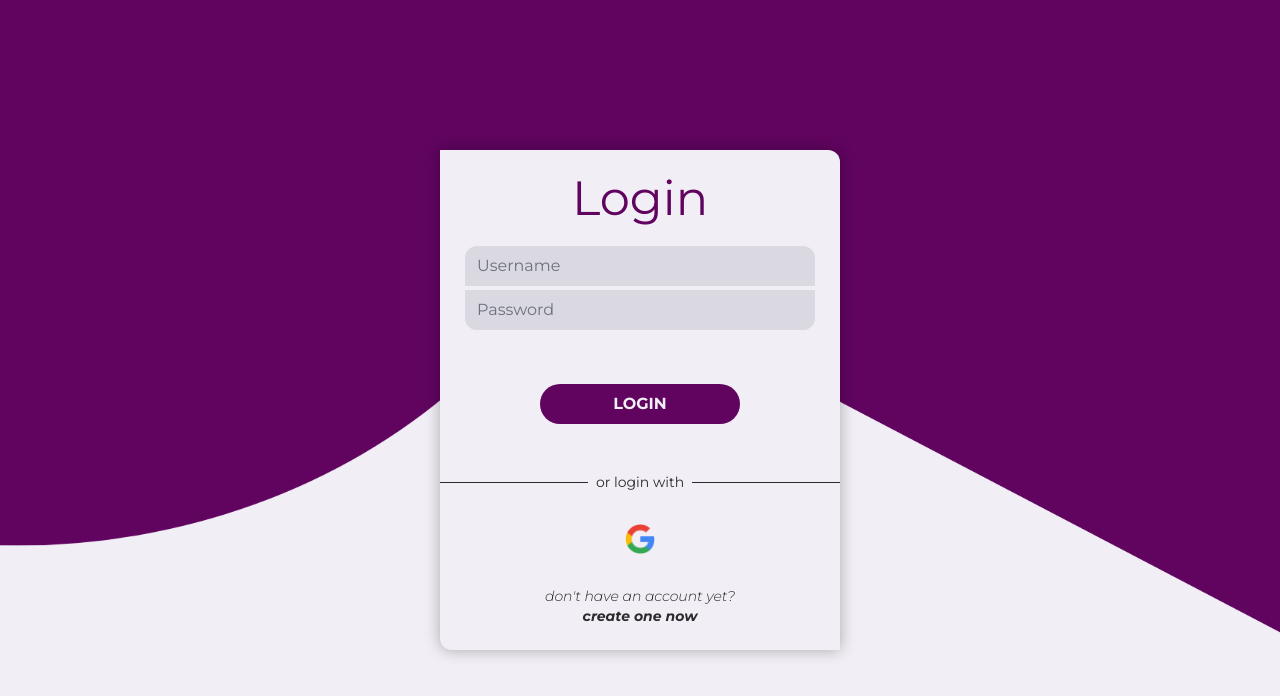
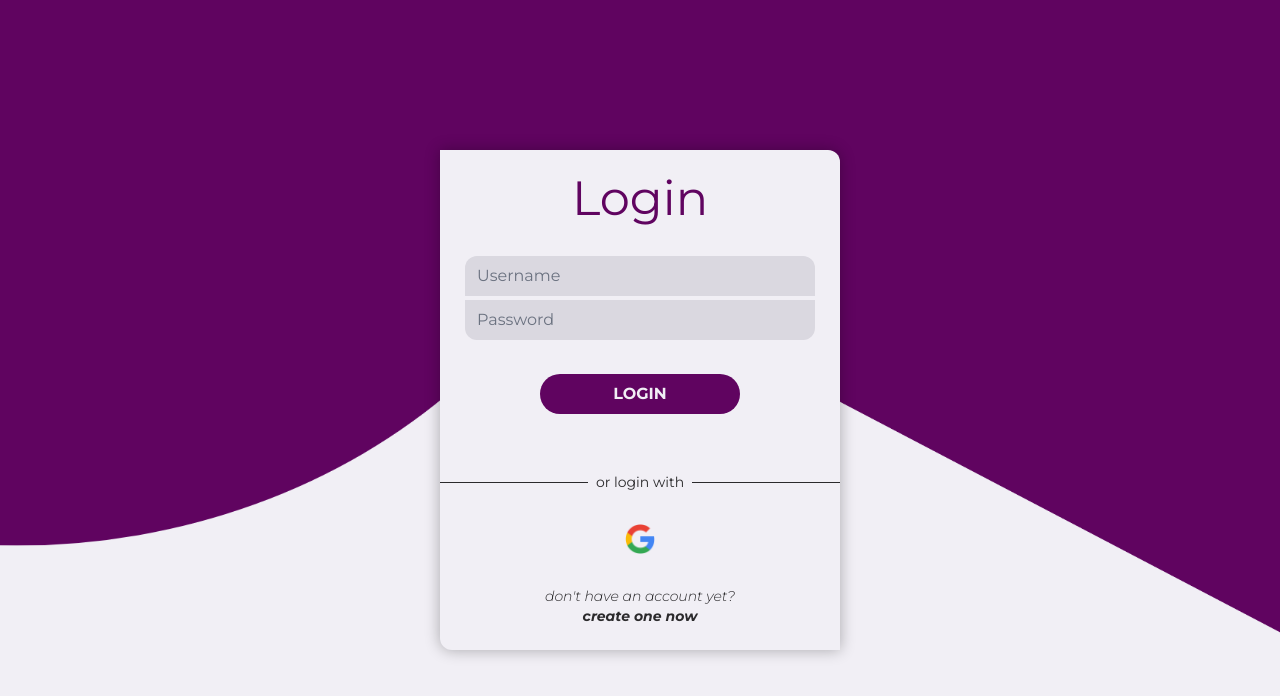
Before and after one commit to LeandroRochAlg/job-failure, a Vue app: page /login in a window 1280 px wide. Shown: the top 696 px of the page. Built offline with nearby package versions, Linux system fonts and the light colour scheme; no server answers.

Commit message:
refactor: Fix minor errors

```diff
--- a/src/components/auth/LoginForm.vue
+++ b/src/components/auth/LoginForm.vue
@@ -1,5 +1,5 @@
 <template>
-    <form @submit.prevent="login" class="flex flex-col h-full justify-between w-full">
+    <form @submit.prevent="login" class="flex flex-col h-full justify-evenly w-full">
         <div class="w-full flex flex-col">
             <Input type="text" v-model="username" placeHolder="Username" position="top"/>
             <Input type="password" v-model="password" placeHolder="Password" position="bottom"/>
--- a/src/components/auth/RegisterForm.vue
+++ b/src/components/auth/RegisterForm.vue
@@ -1,5 +1,5 @@
 <template>
-    <form @submit.prevent="register" class="flex flex-col h-full justify-between w-full">
+    <form @submit.prevent="register" class="flex flex-col h-full justify-evenly w-full">
         <div class="w-full flex flex-col">
             <Input type="text" v-model="username" placeHolder="Username" position="top"/>
             <Input type="password" v-model="password" placeHolder="Password" position="center"/>
```
